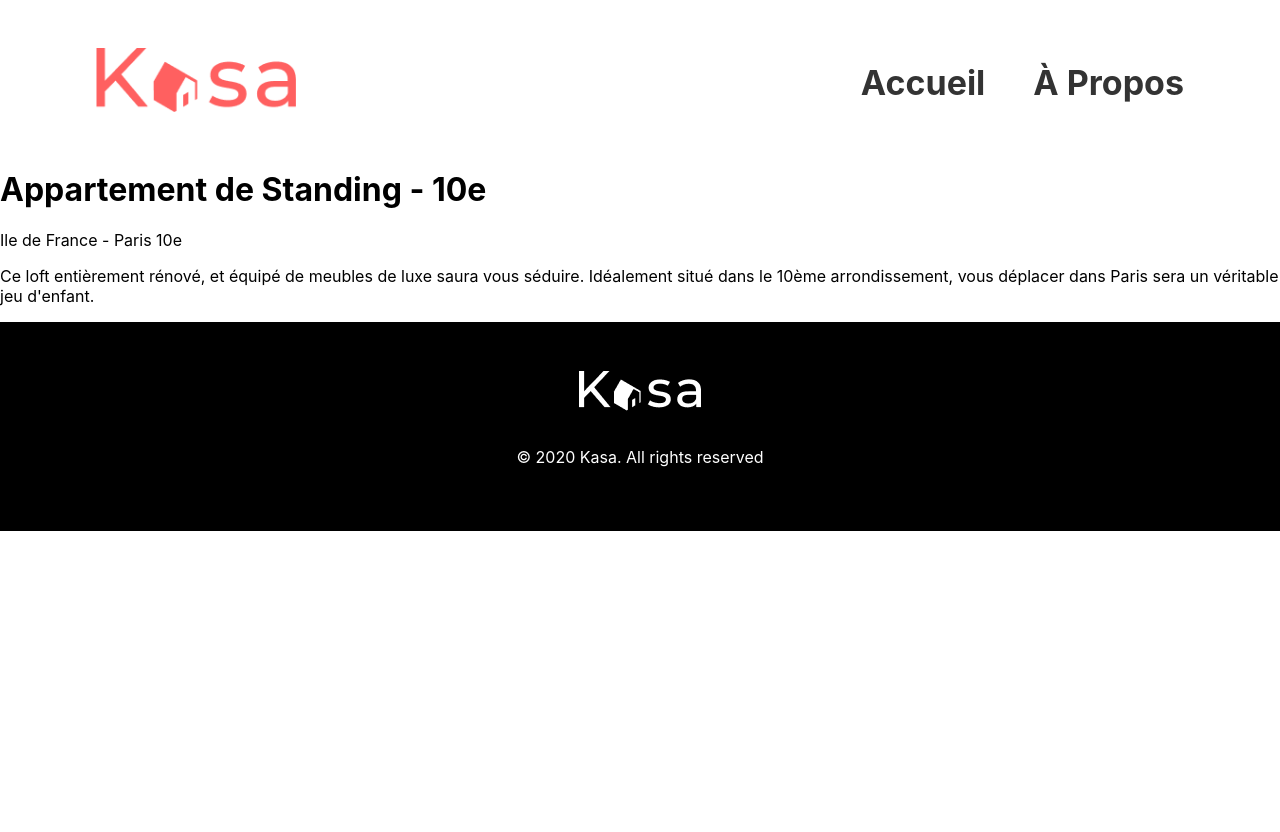
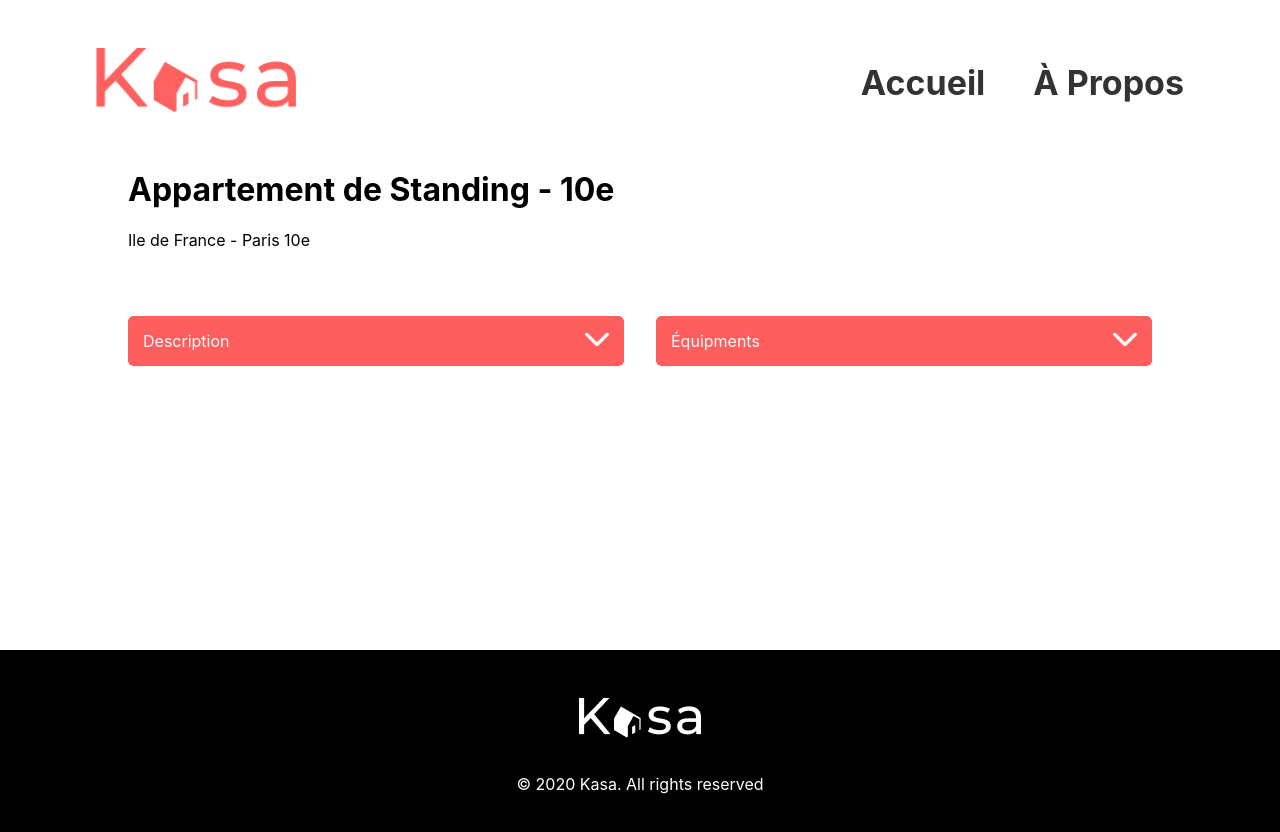
Before and after one commit to JoshUrdnb/Kasa, a React (Create React App) app: page /accommodation/0979876d in a window 1280 px wide. Shown: the top 832 px of the page. Before the commit the page ends 800 px from the top, so only its background shows below. Built offline with nearby package versions, Linux system fonts and the light colour scheme.

Commit message:
Added Collapse component, displaying the equipment list without default styling.

```diff
--- a/src/pages/accommodation/accommodation.css
+++ b/src/pages/accommodation/accommodation.css
@@ -0,0 +1,15 @@
+.accommodation-container {
+    margin: 0 auto;
+    max-width: 80%;
+    min-height: 60vh;
+}
+
+.collapses {
+    display: flex;
+    justify-content: center;
+    gap: 2rem;
+}
+
+.collapse-style-list {
+    list-style-type: none;
+}
--- a/src/pages/accommodation/accommodation.js
+++ b/src/pages/accommodation/accommodation.js
@@ -3,6 +3,8 @@ import { useParams } from 'react-router-dom' // Pour accéder aux paramètres d'
 import { kasaData } from '../../datas/data' // Importe les données de logements
 import Header from '../../layout/header/Header'
 import Footer from '../../layout/footer/Footer'
+import Collapse from '../../components/collapse/Collapse'
+
 
 export default function Accommodation() {
 	const { id } = useParams() // Récupère l'ID du logement depuis l'URL
@@ -11,10 +13,21 @@ export default function Accommodation() {
 	return (
 		<div className='accommodation'>
 			<Header />
+			<div className="accommodation-container">
 				<div className="accommodation-details">
 					<h1 className="accommodation-title">{housingData.title}</h1>
 					<p className="accommodation-location">{housingData.location}</p>
-                <p className="accommodation-description">{housingData.description}</p>
+				</div>
+				<div className="collapses">
+					<Collapse title="Description" content={housingData.description} />
+					<Collapse title="Équipments" content={
+						<ul className="collapse-style-list" >
+							{housingData.equipments.map((equipment, index) => (
+								<li key={index}>{equipment}</li>
+							))}
+						</ul>
+					} />
+				</div>
 			</div>
 			<Footer />
 		</div>
```
Lines whose indentation alone changed are shown as unchanged.
